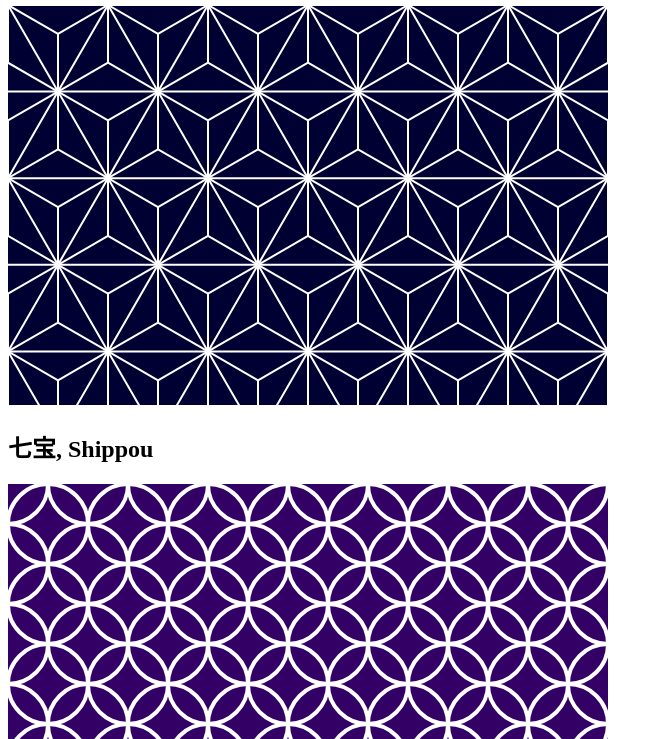
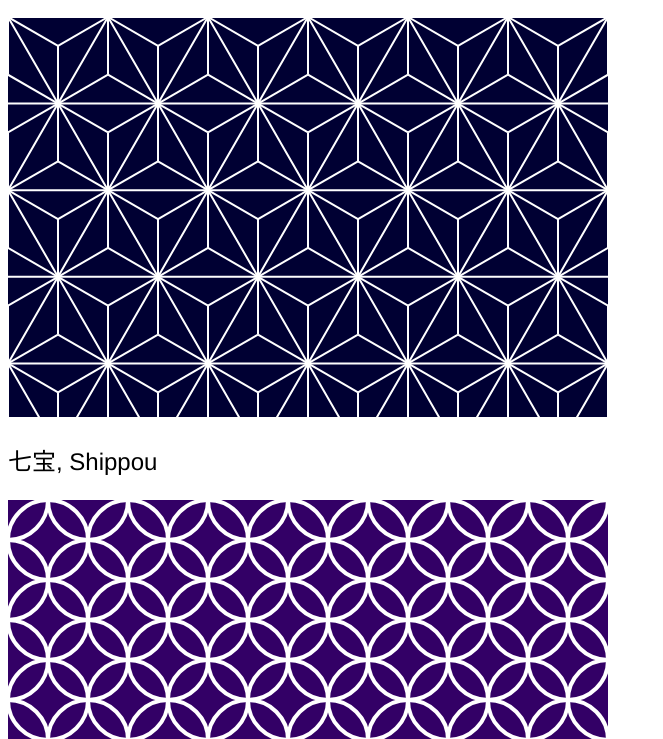
Before and after one commit to jbmorley/patternjs, a plain HTML site: page index.html in a window 1280 px wide. Shown: the part 130-869 px from the top of the page, without its empty margins (0-663 px from the left). Drawn offline with Linux system fonts and the light colour scheme.

Commit message:
Clean up the layout a little

```diff
--- a/index.html
+++ b/index.html
@@ -3,6 +3,7 @@
 <head>
     <meta charset="utf-8">
     <title>Patterns</title>
+    <link id="theme" rel="stylesheet" href="style.css">
     <script>
 
         function prepareForRetina(canvas) {
--- /dev/null
+++ b/style.css
@@ -0,0 +1,9 @@
+body {
+	font-family: Helvetica Neue, Helvetica, Arial, sans-serif;
+	font-size: 16px;
+	line-height: 1.5;
+}
+
+h1, h2 {
+	font-weight: normal;
+}
```
